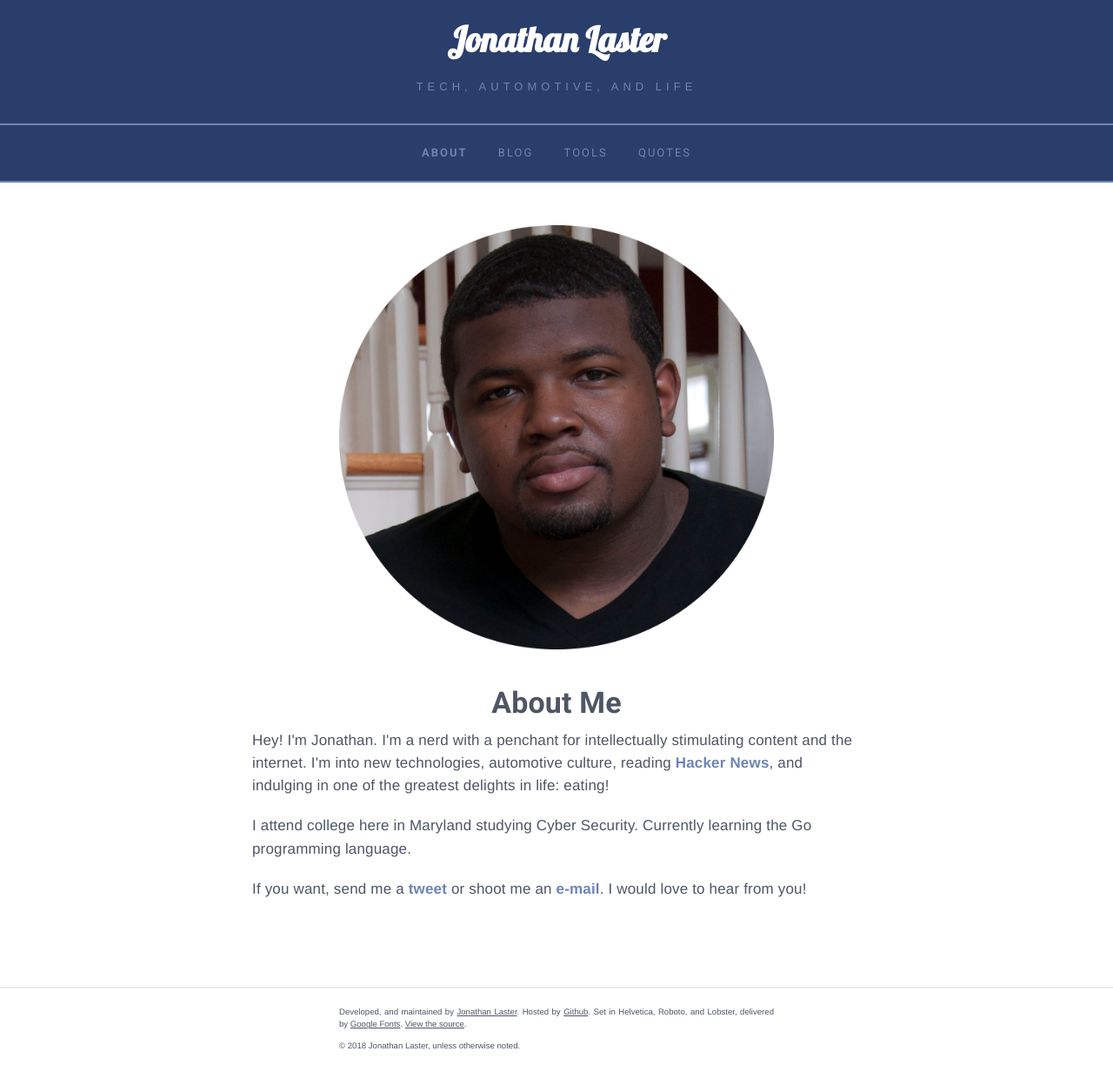
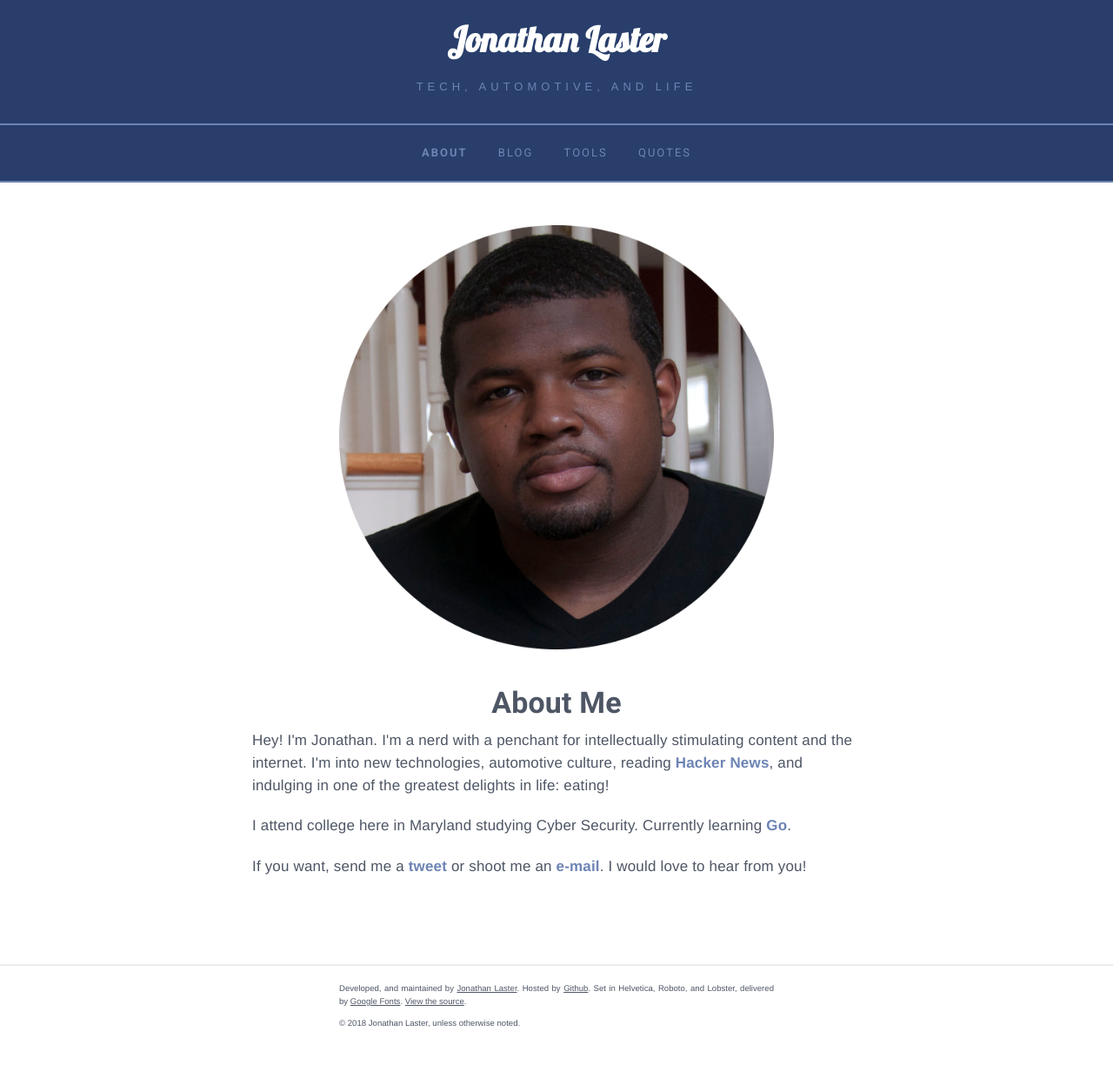
Before and after one commit to last-dev/jdl.io, a Jekyll site: the page built from index.html, in a window 1280 px wide. Shown: the whole page at 87% size. Built offline with Jekyll 4.4.1, drawn with Linux system fonts in a browser that asks for light colours; nearby versions of some CDN libraries; after the commit the page ends 1214 px from its top, so only the background shows below that.

Commit message:
Changed 'Go' into a link to the official go programming language site. Cleaner look.

```diff
--- a/index.html
+++ b/index.html
@@ -11,6 +11,6 @@
 
 <p>Hey! I'm Jonathan. I'm a nerd with a penchant for intellectually stimulating content and the internet. I'm into new technologies, automotive culture, reading <a href="https://news.ycombinator.com">Hacker News</a>, and indulging in one of the greatest delights in life: eating!</p>
 
-<p>I attend college here in Maryland studying Cyber Security. Currently learning the Go programming language.</p>
+<p>I attend college here in Maryland studying Cyber Security. Currently learning <a href="https://golang.org/">Go</a>.</p>
 
 <p>If you want, send me a <a href="http://twitter.com/whoislaster">tweet</a> or shoot me an <a href="mailto:jonathan@laster.co?subject=Hello Jonathan!">e-mail</a>. I would love to hear from you!</p>
```
